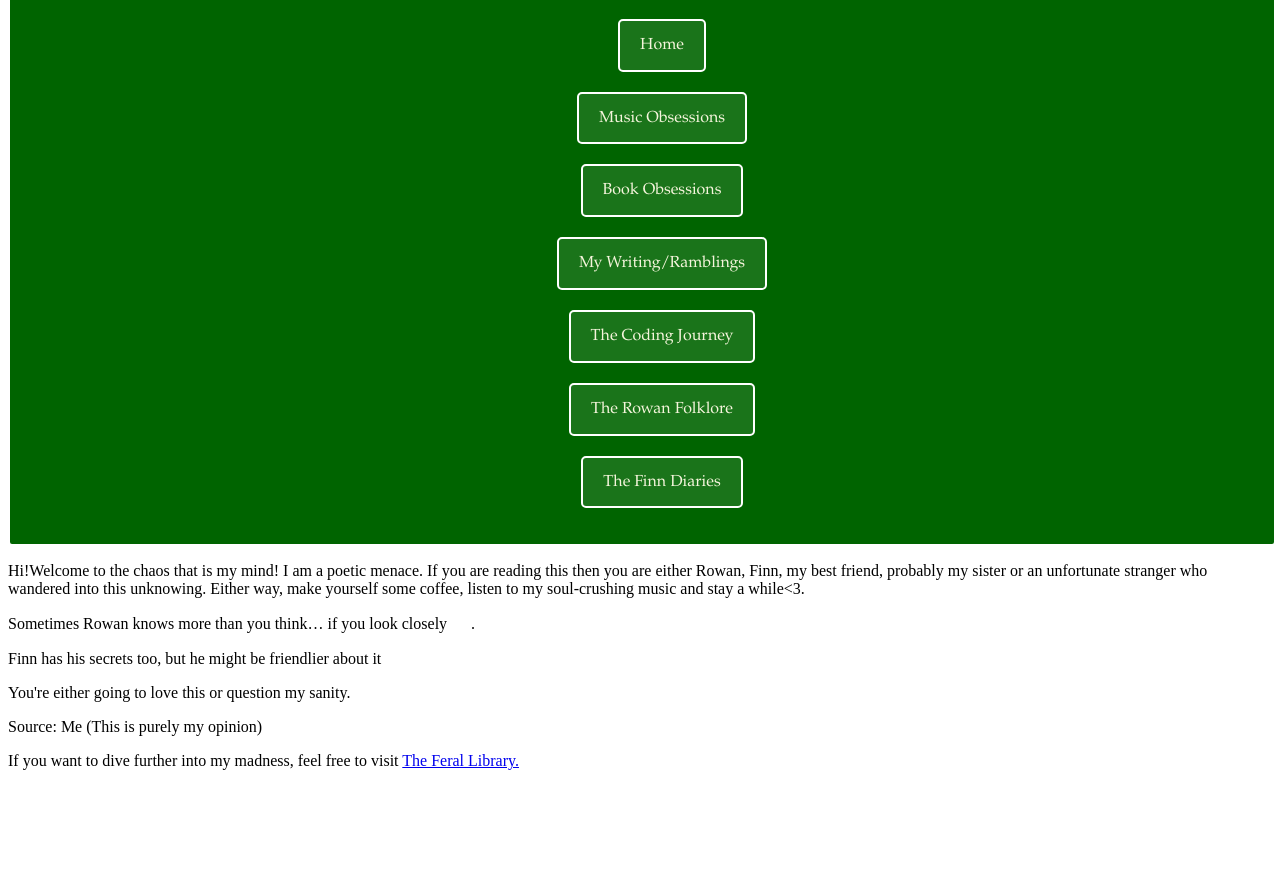
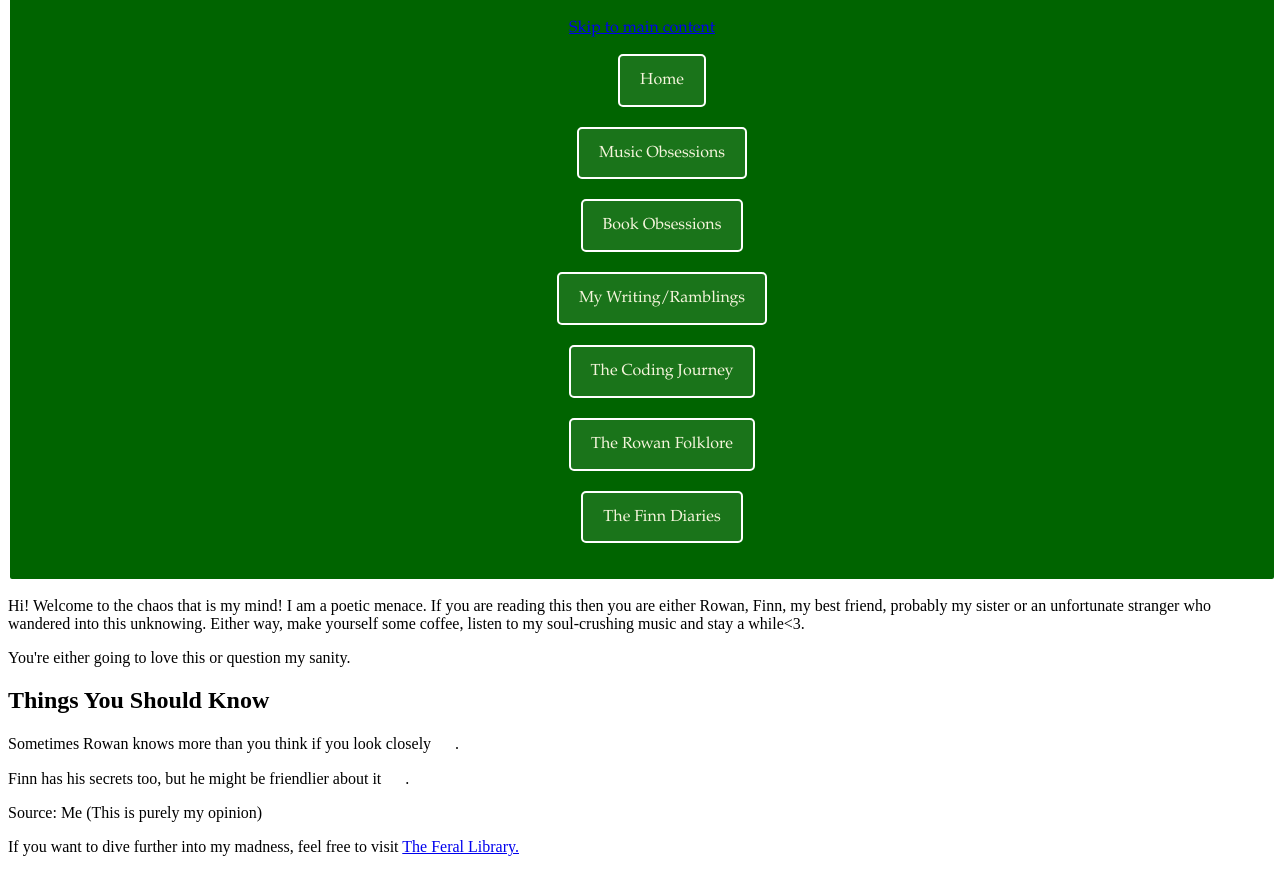
Before and after one commit to ChaneRow/Pines-Obsessions, a plain HTML site: page index.html in a window 1280 px wide. Shown: the part 92-964 px from the top of the page. Before the commit the page ends 878 px from the top, so only its background shows below. Drawn offline with Linux system fonts and the light colour scheme.

Commit message:
Update HTML structure and add meta tags

```diff
--- a/index.html
+++ b/index.html
@@ -1,15 +1,18 @@
-<!--DOCTYPE HTML-->
+<!DOCTYPE HTML>
 <html lang="en">
 
 <head>
   <meta charset="UTF-8"/>
   <meta name="viewport" content="width=device-width, initial-scale=1.0"/>
+  <meta name="description" content="Pines little world."/>
+  <link rel="icon" href="favicon.ico"/>
   <link rel="stylesheet" href="styles.css"/>
   <title>Pines Little Obsessions</title>
 </head>
 <body>
   <header>
   <h1>Pines Little Obsessions</h1>
+    <a href="#main-content" class="skip-link">Skip to main content</a>
   <nav aria-label="Main navigation">
     <ul class="nav">
       <li><a href="index.html">Home</a></li>
@@ -22,13 +25,17 @@
     </ul>
   </nav>
   </header>
-  <main>
-    <p class="about">Hi!Welcome to the chaos that is my mind! I am a <a href="https://chanerow.github.io/Feral-library/" id="feral-hidden">poetic</a> menace. If you are reading this then you are either Rowan, Finn, my best friend,
+  <main id="main-content">
+    <p class="about">Hi! Welcome to the chaos that is my mind! I am a <a href="https://chanerow.github.io/Feral-library/" id="feral-hidden">poetic</a> menace. If you are reading this then you are either Rowan, Finn, my best friend,
       probably my sister or an unfortunate stranger who wandered into this unknowing. Either way, make yourself some coffee, listen to my soul-crushing music
       and stay a while<3.</p>
-    <p></p>Sometimes Rowan knows more than you think…</a> if you look closely <a href="rows-opinion.html" class="secret-key" title="Rowans Secret"><span aria-labe="Secret Rowans Opinion">🗝️</span></a>.</p>
-  <p>Finn has his secrets too, but he might be friendlier about it <a href="finns-opinion.html" class="secret-key" title="Finn's Secret"><span aria-label="Secret Finn’s Diary">🗝️</span></a></p>
-    <p>You're either going to love this or question my sanity.</p>
+     <p>You're either going to love this or question my sanity.</p>
+    <section>
+      <h2>Things You Should Know</h2>
+    <p>Sometimes Rowan knows more than you think if you look closely <a href="rows-opinion.html" class="secret-key" title="Rowans Secret"><span aria-label="Secret Rowans Opinion">🗝️</span></a>.</p>
+  <p>Finn has his secrets too, but he might be friendlier about it <a href="finns-opinion.html" class="secret-key" title="Finn's Secret"><span aria-label="Secret Finn’s Diary">🗝️</span></a>.</p>
+    </section>
+
   </main>
 <footer>
   <p class="source">Source: Me (This is purely my opinion)</p>
```
